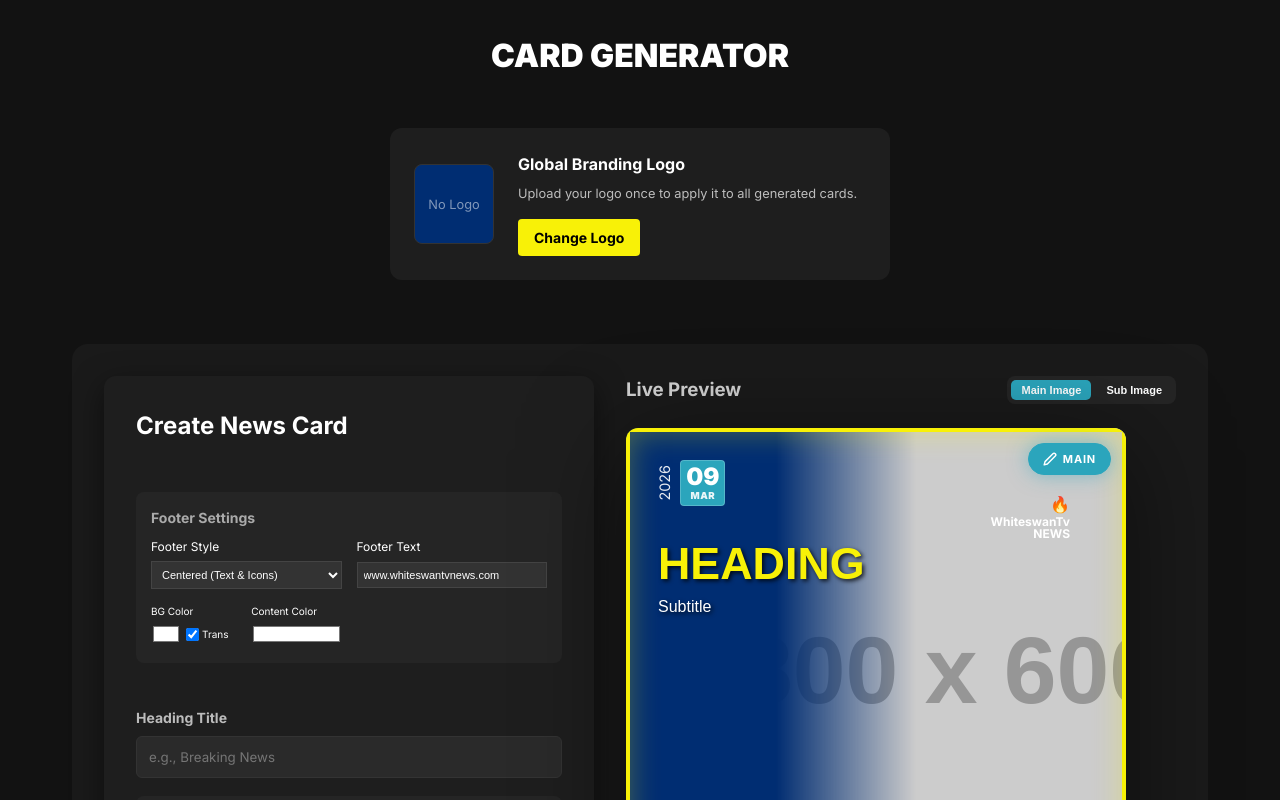
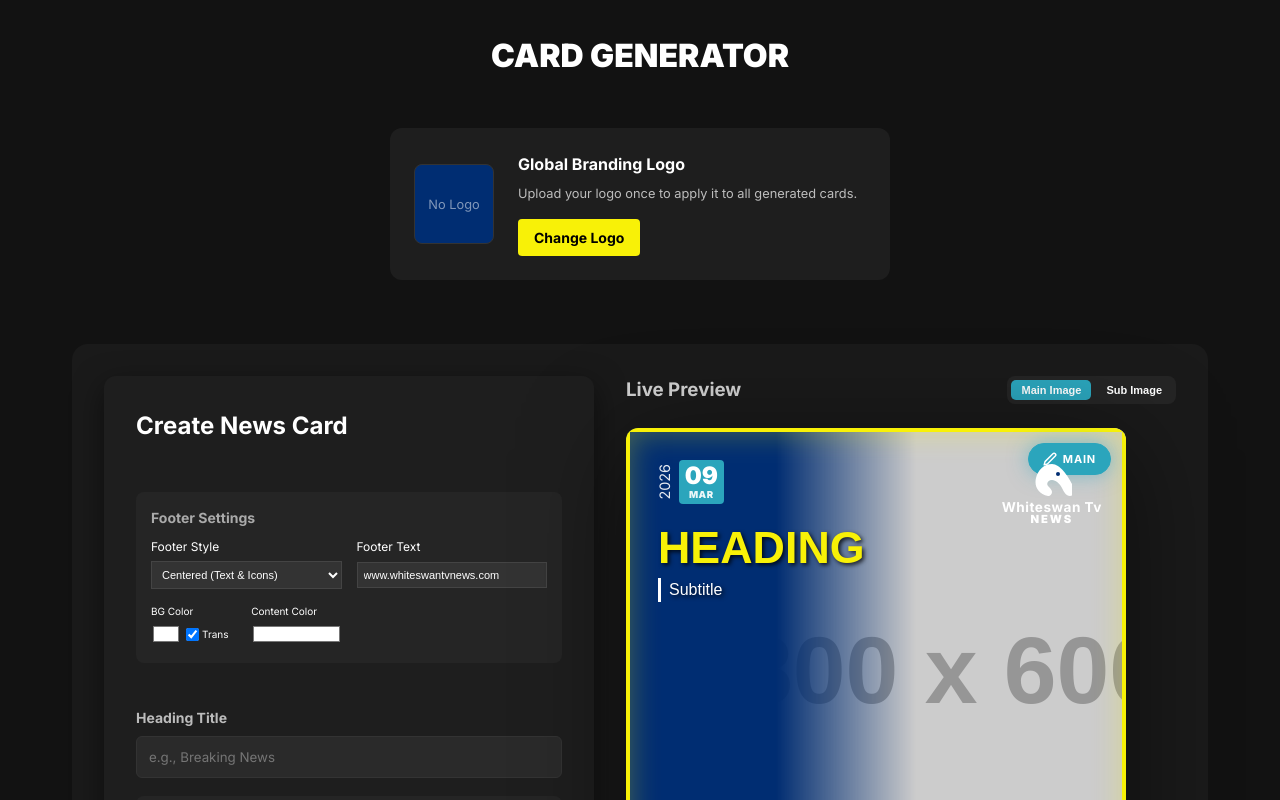
Before and after one commit to geomanuk20/card-generator, a React (Vite) app in the folder frontend/: page / in a window 1280 px wide. Shown: the top 800 px of the page. Built offline with nearby package versions, Linux system fonts and the light colour scheme; no server answers; the HTML template or start-up script is replaced by a standard one; a web font is replaced by a local one.

Commit message:
Align layout, logo, and subtitle styles with reference image

```diff
--- a/frontend/src/components/PremiumCard.jsx
+++ b/frontend/src/components/PremiumCard.jsx
@@ -291,10 +291,18 @@ const PremiumCard = ({ card, globalLogo, isPreview = false, onImagePositionChang
                   crossOrigin="anonymous"
                 />
               ) : (
-                <>
-                  <div className="card-logo-icon">🔥</div>
-                  <div className="card-logo-name">WhiteswanTv<br />NEWS</div>
-                </>
+                <div className="default-logo-container">
+                  <div className="card-logo-icon">
+                    <svg width="40" height="40" viewBox="0 0 100 100" fill="white">
+                      <path d="M50 10C30 10 15 25 10 45C5 65 15 85 40 90C45 91 50 85 50 80C50 75 45 70 40 65C35 60 40 50 50 50C60 50 70 60 75 70C80 80 85 90 95 90C105 90 110 80 100 60C90 40 70 10 50 10Z" />
+                      <circle cx="65" cy="35" r="5" fill="#002d72" />
+                    </svg>
+                  </div>
+                  <div className="card-logo-text-group">
+                    <div className="card-logo-name-top">Whiteswan Tv</div>
+                    <div className="card-logo-name-bottom">NEWS</div>
+                  </div>
+                </div>
               )}
             </div>
           </div>
@@ -321,10 +329,14 @@ const PremiumCard = ({ card, globalLogo, isPreview = false, onImagePositionChang
                       marginTop: '5px'
                     }}
                   >
+                    <div className="subtitle-accent-line"></div>
                     <p className={`card-subtitle-main ${getFontClass(subtitleStyle.fontFamily)}`} style={{ ...subtitleInlineStyle, marginTop: 0 }}>{subtitle}</p>
                   </div>
                 ) : (
-                  <p className={`card-subtitle-main ${getFontClass(subtitleStyle.fontFamily)}`} style={{ ...subtitleInlineStyle, width: '100%' }}>{subtitle}</p>
+                  <div className="subtitle-no-box-wrapper" style={{ display: 'flex', alignItems: 'center', gap: '8px' }}>
+                    <div className="subtitle-accent-line" style={{ background: subtitleStyle.color || '#ffffff' }}></div>
+                    <p className={`card-subtitle-main ${getFontClass(subtitleStyle.fontFamily)}`} style={{ ...subtitleInlineStyle, width: '100%', margin: 0 }}>{subtitle}</p>
+                  </div>
                 )}
               </div>
             )}
--- a/frontend/src/index.css
+++ b/frontend/src/index.css
@@ -272,7 +272,7 @@ button:hover {
 .date-badge-v {
   display: flex;
   align-items: center;
-  gap: 0.5rem;
+  gap: 0.4rem;
   color: white;
 }
 
@@ -298,11 +298,10 @@ button:hover {
   flex-direction: column;
   align-items: center;
   justify-content: center;
-  background: rgba(255, 255, 255, 0.15); /* Translucent box */
-  backdrop-filter: blur(8px);
-  padding: 0.4rem 0.6rem;
-  border-radius: 6px;
-  border: 1px solid rgba(255, 255, 255, 0.2);
+  background: #399bb0; /* More accurate teal from image */
+  padding: 0.3rem 0.5rem;
+  border-radius: 4px;
+  border: none;
   line-height: 1;
   min-width: 45px;
 }
@@ -324,8 +323,32 @@ button:hover {
 .card-logo-placeholder {
   text-align: right;
   color: white;
-  margin-top: 2rem;
-  margin-right: 1.5rem;
+  margin-top: 0;
+  margin-right: -0.5rem; /* Move it closer to edge as seen in image */
+}
+
+.default-logo-container {
+  display: flex;
+  flex-direction: column;
+  align-items: center;
+}
+
+.card-logo-text-group {
+  text-align: center;
+  line-height: 0.9;
+  margin-top: -5px;
+}
+
+.card-logo-name-top {
+  font-size: 0.85rem;
+  font-weight: bold;
+  letter-spacing: 0.5px;
+}
+
+.card-logo-name-bottom {
+  font-size: 0.7rem;
+  font-weight: 800;
+  letter-spacing: 2px;
 }
 
 .card-logo-placeholder img {
@@ -499,3 +522,17 @@ button:hover {
   width: 100%;
   margin-top: 3rem;
 }
+.card-subtitle-box {
+  display: flex;
+  align-items: center;
+  gap: 10px;
+  background: rgba(255, 255, 255, 0.1) !important;
+  backdrop-filter: blur(5px);
+}
+
+.subtitle-accent-line {
+  width: 3px;
+  height: 1.5rem;
+  background: white;
+  flex-shrink: 0;
+}
```
